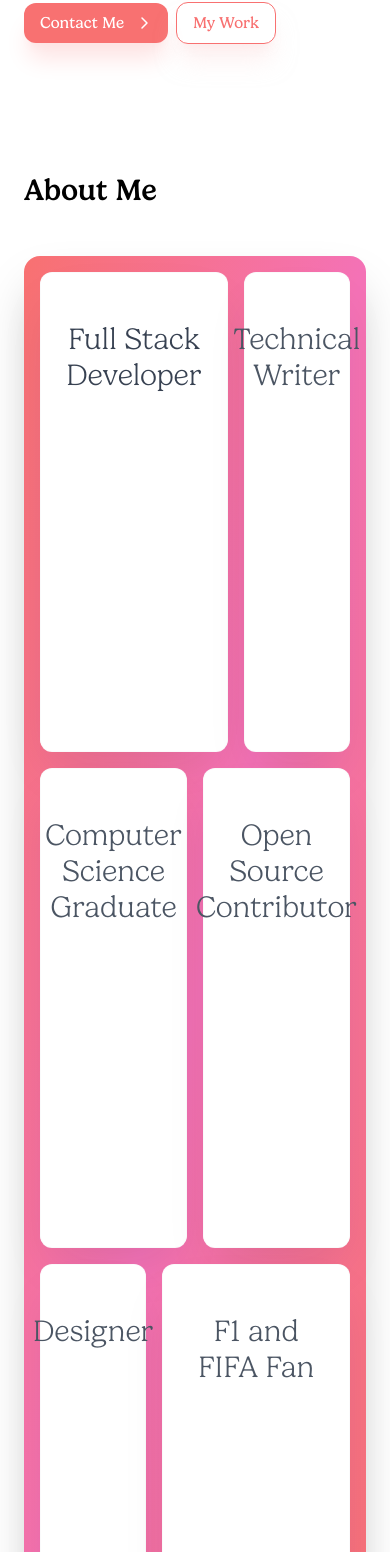
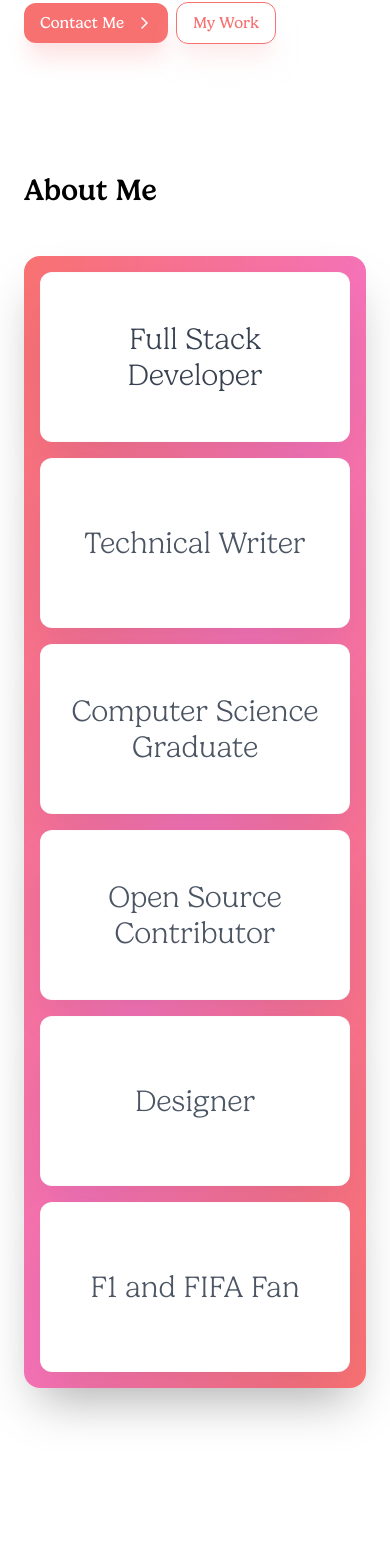
Before and after one commit to siddharthborderwala/siddharthborderwala.com, a Next.js app: page / in a window 390 px wide. Shown: the part 677-2229 px from the top of the page. Built offline with nearby package versions, Linux system fonts and the light colour scheme; a web font is replaced by a local one.

Commit message:
progress

```diff
--- a/src/app/page.tsx
+++ b/src/app/page.tsx
@@ -43,77 +43,41 @@ export default function Home() {
           <FadeInSection>
             <h3 className="text-3xl sm:text-4xl font-medium">About Me</h3>
           </FadeInSection>
-          <div
-            className="grid gap-4 mt-12 bg-gradient-to-br from-red-400 via-pink-400 to-red-400 p-4 rounded-2xl shadow-2xl"
-            style={{
-              gridTemplateColumns: `repeat(8, 1fr)`,
-              gridTemplateRows: 'repeat(3, 30rem)',
-            }}
-          >
-            <FadeInSection
-              className="w-full h-full px-6 py-12 flex flex-col items-center justify-start bg-white border border-gray-200/20 backdrop-blur-md rounded-xl shadow-2xl shadow-gray-900/10"
-              style={{
-                gridColumn: '1 / 6',
-                gridRow: '1 / 2',
-              }}
-            >
+          <div className="grid gap-4 mt-12 grid-cols-1 grid-rows-6 md:grid-rows-3 md:grid-cols-8 bg-gradient-to-br from-red-400 via-pink-400 to-red-400 p-4 rounded-2xl shadow-2xl">
+            <FadeInSection className="w-full col-span-1 md:col-span-5 row-span-1 h-full px-6 py-12 flex flex-col items-center justify-center bg-white border border-gray-200/20 backdrop-blur-md rounded-xl shadow-2xl shadow-gray-900/10">
               <h4 className="text-center text-3xl font-serif font-thin text-gray-700">
                 Full Stack Developer
               </h4>
             </FadeInSection>
             <FadeInSection
               delay={0.1}
-              className="w-full h-full px-6 py-12 flex flex-col items-center justify-start bg-white border border-gray-200/20 backdrop-blur-md rounded-xl shadow-2xl shadow-gray-900/10"
-              style={{
-                gridColumn: '6 / 9',
-                gridRow: '1 / 2',
-              }}
+              className="w-full h-full col-span-1 md:col-span-3 row-span-1 px-6 py-12 flex flex-col items-center justify-center bg-white border border-gray-200/20 backdrop-blur-md rounded-xl shadow-2xl shadow-gray-900/10"
             >
               <p className="text-center text-3xl font-serif font-thin text-gray-600">
                 Technical Writer
               </p>
             </FadeInSection>
-            <FadeInSection
-              className="w-full h-full px-6 py-12 flex flex-col items-center justify-start bg-white border border-gray-200/20 backdrop-blur-md rounded-xl shadow-2xl shadow-gray-900/10"
-              style={{
-                gridColumn: '1 / 5',
-                gridRow: '2 / 3',
-              }}
-            >
+            <FadeInSection className="w-full h-full col-span-1 md:col-span-4 row-span-1 px-6 py-12 flex flex-col items-center justify-center bg-white border border-gray-200/20 backdrop-blur-md rounded-xl shadow-2xl shadow-gray-900/10">
               <p className="text-center text-3xl font-serif font-thin text-gray-600">
                 Computer Science Graduate
               </p>
             </FadeInSection>
             <FadeInSection
               delay={0.1}
-              className="w-full h-full px-6 py-12 flex flex-col items-center justify-start bg-white border border-gray-200/20 backdrop-blur-md rounded-xl shadow-2xl shadow-gray-900/10"
-              style={{
-                gridColumn: '5 / 9',
-                gridRow: '2 / 3',
-              }}
+              className="w-full h-full col-span-1 md:col-span-4 row-span-1 px-6 py-12 flex flex-col items-center justify-center bg-white border border-gray-200/20 backdrop-blur-md rounded-xl shadow-2xl shadow-gray-900/10"
             >
               <p className="text-center text-3xl font-serif font-thin text-gray-600">
                 Open Source Contributor
               </p>
             </FadeInSection>
-            <FadeInSection
-              className="w-full h-full px-6 py-12 flex flex-col items-center justify-start bg-white border border-gray-200/20 backdrop-blur-md rounded-xl shadow-2xl shadow-gray-900/10"
-              style={{
-                gridColumn: '1 / 4',
-                gridRow: '3 / 4',
-              }}
-            >
+            <FadeInSection className="w-full h-full col-span-1 md:col-span-3 row-span-1 px-6 py-12 flex flex-col items-center justify-center bg-white border border-gray-200/20 backdrop-blur-md rounded-xl shadow-2xl shadow-gray-900/10">
               <p className="text-center text-3xl font-serif font-thin text-gray-600">
                 Designer
               </p>
             </FadeInSection>
             <FadeInSection
               delay={0.1}
-              className="w-full h-full px-6 py-12 flex flex-col items-center justify-start bg-white border border-gray-200/20 backdrop-blur-md rounded-xl shadow-2xl shadow-gray-900/10"
-              style={{
-                gridColumn: '4 / 9',
-                gridRow: '3 / 4',
-              }}
+              className="w-full h-full col-span-1 md:col-span-5 row-span-1 px-6 py-12 flex flex-col items-center justify-center bg-white border border-gray-200/20 backdrop-blur-md rounded-xl shadow-2xl shadow-gray-900/10"
             >
               <p className="text-center text-3xl font-serif font-thin text-gray-600">
                 F1 and FIFA Fan
--- a/src/app/work/page.tsx
+++ b/src/app/work/page.tsx
@@ -1,6 +1,4 @@
 import React from 'react';
-import Image from 'next/image';
-import Link from 'next/link';
 
 import OpenSourceTab from './tabs/open-source';
 import ProfessionalTab from './tabs/professional';
@@ -16,12 +14,15 @@ const Work = () => {
             <h1 className="text-4xl font-bold">My Work</h1>
           </FadeInSection>
           <FadeInSection delay={0.1}>
-            <p className="text-lg text-gray-700 mt-6 font-normal">
-              Here&apos;s a little bit about the work I have done so far.
+            <p className="text-xl text-gray-900 mt-6 font-light">
+              I am a computer science graduate with extensive experience in the
+              full stack development. I have worked in the industry as a
+              professional since 2022 and I have been contributing to open
+              source projects since 2019.
             </p>
           </FadeInSection>
         </header>
-        <main>
+        <main className="mt-12 space-y-12">
           <ProfessionalTab />
           <OpenSourceTab />
         </main>
--- a/src/app/work/tabs/open-source.tsx
+++ b/src/app/work/tabs/open-source.tsx
@@ -1,10 +1,15 @@
+import { TextIndent } from '@phosphor-icons/react/dist/ssr';
 import React from 'react';
 
 const OpenSource: React.FC = () => {
   return (
-    <div className="space-y-8 text-gray-700 py-8">
-      <p className="py-6">
-        I have been contributing to open-source projects since 2019.
+    <div>
+      <h2 className="text-2xl text-red-400 font-medium flex gap-2 items-center">
+        <TextIndent weight="bold" /> Open Source Contributions
+      </h2>
+      <p className="mt-6 text-xl font-light text-gray-700">
+        I have been contributing to open-source projects since 2019. More about
+        this coming soon.
       </p>
     </div>
   );
--- a/src/app/work/tabs/professional.tsx
+++ b/src/app/work/tabs/professional.tsx
@@ -1,5 +1,5 @@
 import React from 'react';
-import { ArrowSquareOut } from '@phosphor-icons/react/dist/ssr';
+import { ArrowSquareOut, TextIndent } from '@phosphor-icons/react/dist/ssr';
 import { TimelineView, TimelineSection } from './timeline';
 import FadeInSection from '~/components/fade-in-section';
 
@@ -59,11 +59,16 @@ const data: {
 
 const Professional: React.FC = () => {
   return (
-    <div className="py-8">
+    <div>
+      <FadeInSection>
+        <h2 className="text-2xl text-red-400 font-medium flex gap-2 items-center">
+          <TextIndent weight="bold" /> Professional Experience
+        </h2>
+      </FadeInSection>
       {data.map((item, index) => (
-        <TimelineView key={index} className="py-6">
+        <TimelineView key={index} className="mt-6">
           <FadeInSection
-            className="flex flex-col sm:flex-row snap-start sm:px-4"
+            className="flex flex-col sm:flex-row snap-start"
             delay={(index + 1) * 0.1}
           >
             <TimelineSection
@@ -75,7 +80,7 @@ const Professional: React.FC = () => {
                     {item.from} - {item.to}
                   </p>
                   <div className="flex gap-2 items-center">
-                    <p className="text-gray-700 text-lg">{item.company.name}</p>
+                    <p className="text-gray-600 text-lg">{item.company.name}</p>
                     {item.company.url ? (
                       <a
                         title="Company website"
@@ -94,7 +99,9 @@ const Professional: React.FC = () => {
               <ul className="list-disc space-y-2 ml-4 sm:ml-0 sm:text-lg">
                 {item.description.map((desc, index) => (
                   <li key={index}>
-                    <p className="leading-7 font-light text-gray-700">{desc}</p>
+                    <p className="leading-normal font-light text-gray-700">
+                      {desc}
+                    </p>
                   </li>
                 ))}
               </ul>
--- a/src/app/work/tabs/timeline.tsx
+++ b/src/app/work/tabs/timeline.tsx
@@ -8,7 +8,7 @@ export const TimelineSection: React.FC<
   return (
     <section className={className}>
       <div className="mb-4 sm:mb-0 sm:mr-4 sm:w-[30%] sm:min-w-[30%] sm:max-w-[30%]">
-        <h3 className="text-xl font-bold text-gray-800">{title}</h3>
+        <h3 className="text-xl font-medium text-gray-900">{title}</h3>
         <div className="text-sm mt-1">{subtitle}</div>
       </div>
       <div className="mt-4 sm:mt-0 ml-0 sm:ml-4">{children}</div>
```
